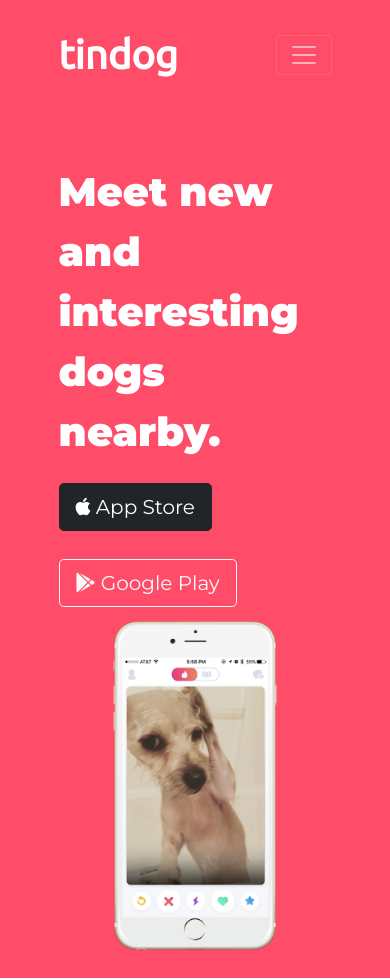
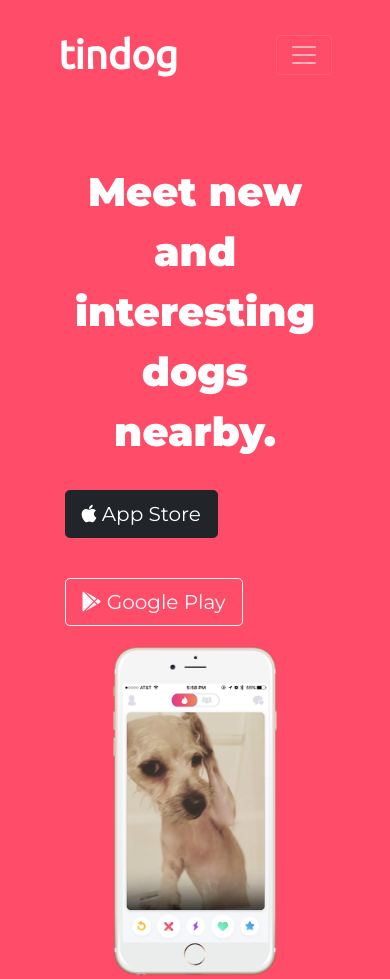
Before and after one commit to Studioname/bootstrapTindog, a plain HTML site: page index.html in a window 390 px wide. Shown: the top 979 px of the page. Drawn offline with nearby package versions, Linux system fonts and the light colour scheme.

Commit message:
updates css

```diff
--- a/css/styles.css
+++ b/css/styles.css
@@ -34,7 +34,7 @@
 /* download buttons */
 
 .download-btn {
-  margin: 5% 3% 5% 0%;
+
 }
 
 /* title image */
@@ -180,6 +180,7 @@
 
   .big-heading {
     font-size: 2.5rem;
+    text-align: center;
   }
 
   .testimonial-text {
@@ -190,13 +191,13 @@
     font-size: 2rem;
   }
 
+  .download-btn {
+    margin: 20px 6px;
+  }
+
   .title-img-container {
     position:static;
     right: 0;
-  }
-
-  #title {
-    text-align: center;
   }
 
   .title-img {
--- a/index.html
+++ b/index.html
@@ -59,8 +59,8 @@
       <div class="row">
         <div class="col-lg-6">
           <h1 class="big-heading">Meet new and interesting dogs nearby.</h1>
-          <button type="button" class="btn download-btn btn-lg  btn-dark"><i class="fab fa-apple"></i> App Store</button>
-          <button type="button" class="btn download-btn btn-lg btn-outline-light"><i class="fab fa-google-play"></i> Google Play</button>
+          <button type="button" class="btn btn-lg download-btn btn-dark"><i class="fab fa-apple"></i> App Store</button>
+          <button type="button" class="btn btn-lg download-btn btn-outline-light"><i class="fab fa-google-play"></i> Google Play</button>
         </div>
         <div class="title-img-container col-lg-6">
           <img src="images/iphone6.png" class="title-img" alt="iphone-mockup">
```
